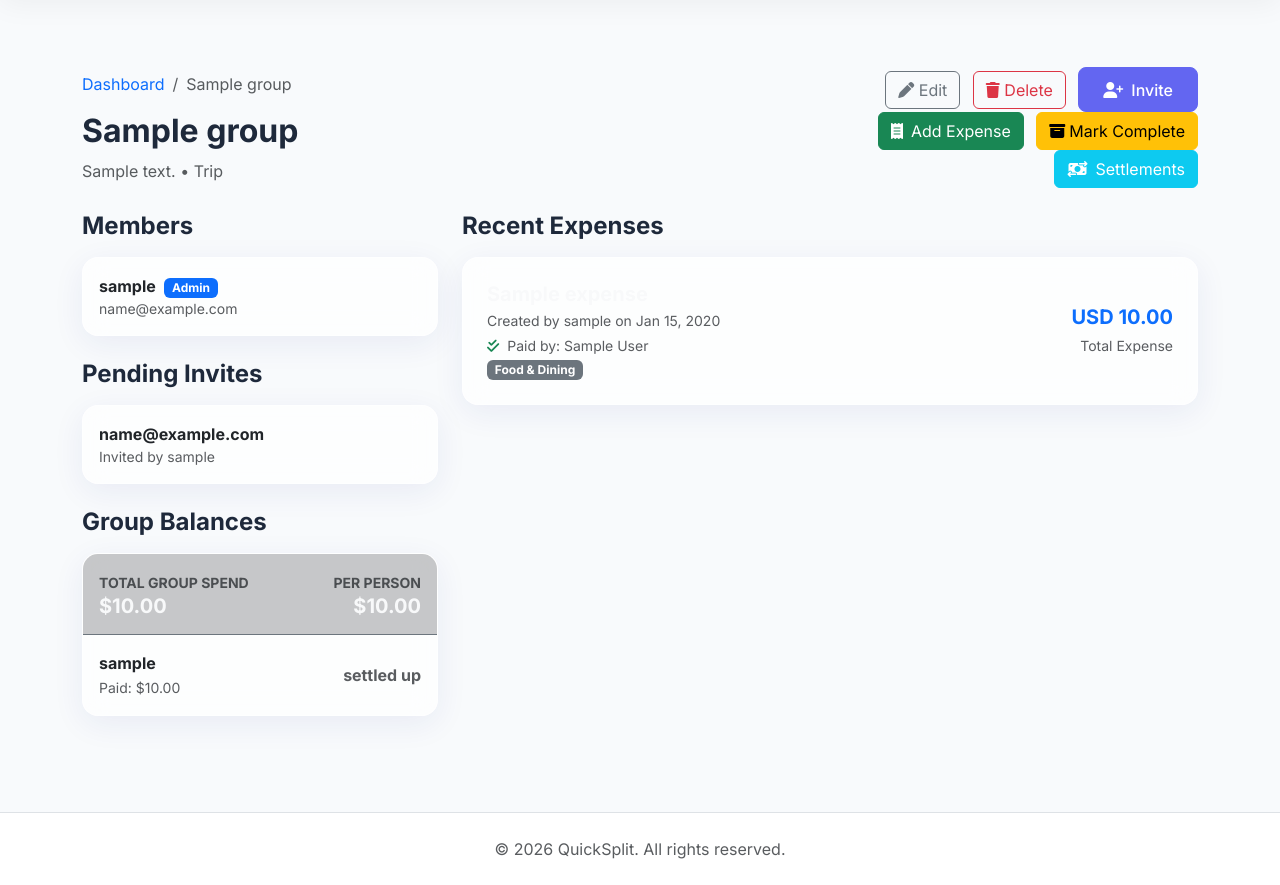
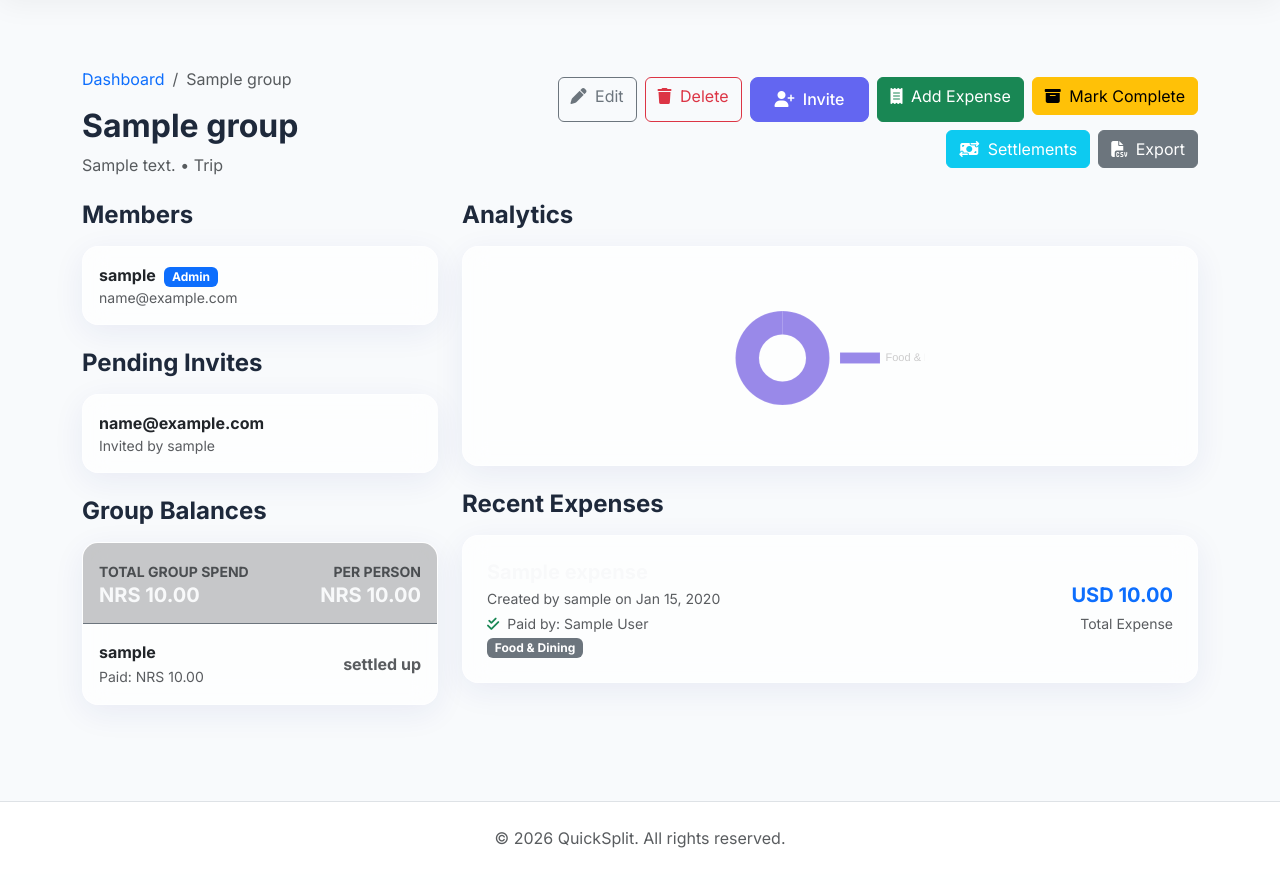
Before and after one commit to sameertech28/QuickSplit, a Django app: page /groups/1/ in a window 1280 px wide. Shown: the part 57-942 px from the top of the page. After the commit the page ends 905 px from the top, so only its background shows below. Run offline with Django 4.2, Linux system fonts and the light colour scheme; a user stored in the database is signed in; tables that the repository leaves empty hold one stand-in row (values such as "Sample post").

Commit message:
feat: update group detail UI with Chart canvas and export buttons

```diff
--- a/templates/groups/group_detail.html
+++ b/templates/groups/group_detail.html
@@ -5,7 +5,7 @@
 {% block content %}
 <div class="container py-5">
     <div class="row mb-4 align-items-center">
-        <div class="col-md-8">
+        <div class="col-lg-5 col-md-12">
             <nav aria-label="breadcrumb">
                 <ol class="breadcrumb">
                     <li class="breadcrumb-item"><a href="{% url 'dashboard' %}" class="text-decoration-none">Dashboard</a></li>
@@ -15,22 +15,25 @@
             <h2 class="fw-bold">{{ group.name }}</h2>
             <p class="text-muted mb-0">{{ group.description|default:"No description" }} &bull; {{ group.get_category_display }}</p>
         </div>
-        <div class="col-md-4 text-md-end mt-3 mt-md-0">
+        <div class="col-lg-7 col-md-12 mt-3 mt-lg-0">
+            <div class="d-flex flex-wrap justify-content-lg-end gap-2">
                 {% if is_admin %}
-            <a href="{% url 'groups:edit' group.pk %}" class="btn btn-outline-secondary me-2"><i class="fa-solid fa-pen"></i> Edit</a>
-            <a href="{% url 'groups:delete' group.pk %}" class="btn btn-outline-danger me-2"><i class="fa-solid fa-trash"></i> Delete</a>
-            <a href="{% url 'groups:invite' group.pk %}" class="btn btn-primary"><i class="fa-solid fa-user-plus me-2"></i>Invite</a>
-            <a href="{% url 'expenses:create' group.pk %}" class="btn btn-success ms-2"><i class="fa-solid fa-receipt me-2"></i>Add Expense</a>
-            <form action="{% url 'groups:archive' group.pk %}" method="post" class="d-inline ms-2">
+                <a href="{% url 'groups:edit' group.pk %}" class="btn btn-outline-secondary"><i class="fa-solid fa-pen me-1"></i> Edit</a>
+                <a href="{% url 'groups:delete' group.pk %}" class="btn btn-outline-danger"><i class="fa-solid fa-trash me-1"></i> Delete</a>
+                <a href="{% url 'groups:invite' group.pk %}" class="btn btn-primary"><i class="fa-solid fa-user-plus me-1"></i> Invite</a>
+                <a href="{% url 'expenses:create' group.pk %}" class="btn btn-success"><i class="fa-solid fa-receipt me-1"></i> Add Expense</a>
+                <form action="{% url 'groups:archive' group.pk %}" method="post" class="m-0">
                     {% csrf_token %}
                     {% if group.is_active %}
-                <button type="submit" class="btn btn-warning" onclick="return confirm('Mark this group as complete and archive it?');"><i class="fa-solid fa-box-archive me-1"></i>Mark Complete</button>
+                    <button type="submit" class="btn btn-warning" onclick="return confirm('Mark this group as complete and archive it?');"><i class="fa-solid fa-box-archive me-1"></i> Mark Complete</button>
                     {% else %}
-                <button type="submit" class="btn btn-outline-success" onclick="return confirm('Restore this group to active?');"><i class="fa-solid fa-rotate-left me-1"></i>Restore</button>
+                    <button type="submit" class="btn btn-outline-success" onclick="return confirm('Restore this group to active?');"><i class="fa-solid fa-rotate-left me-1"></i> Restore</button>
                     {% endif %}
                 </form>
                 {% endif %}
-            <a href="{% url 'settlements:list' group.pk %}" class="btn btn-info ms-2 text-white"><i class="fa-solid fa-money-bill-transfer me-2"></i>Settlements</a>
+                <a href="{% url 'settlements:list' group.pk %}" class="btn btn-info text-white"><i class="fa-solid fa-money-bill-transfer me-1"></i> Settlements</a>
+                <a href="{% url 'groups:export_csv' group.pk %}" class="btn btn-secondary text-white"><i class="fa-solid fa-file-csv me-1"></i> Export</a>
+            </div>
         </div>
     </div>
 
@@ -78,11 +81,11 @@
                 <div class="p-3 border-bottom border-secondary bg-dark bg-opacity-25 d-flex justify-content-between align-items-center">
                     <div>
                         <small class="text-muted text-uppercase fw-bold">Total Group Spend</small>
-                        <h5 class="fw-bold mb-0 text-light">${{ total_group_spend }}</h5>
+                        <h5 class="fw-bold mb-0 text-light">NRS {{ total_group_spend }}</h5>
                     </div>
                     <div class="text-end">
                         <small class="text-muted text-uppercase fw-bold">Per Person</small>
-                        <h5 class="fw-bold mb-0 text-light">${{ share_per_person }}</h5>
+                        <h5 class="fw-bold mb-0 text-light">NRS {{ share_per_person }}</h5>
                     </div>
                 </div>
                 <ul class="list-group list-group-flush">
@@ -90,13 +93,13 @@
                         <li class="list-group-item p-3 bg-transparent d-flex justify-content-between align-items-center">
                             <div>
                                 <span class="fw-bold d-block">{{ balance_data.display_name }}</span>
-                                <small class="text-muted">Paid: ${{ balance_data.total_paid }}</small>
+                                <small class="text-muted">Paid: NRS {{ balance_data.total_paid }}</small>
                             </div>
                             <div class="text-end">
                                 {% if balance_data.balance > 0 %}
-                                    <span class="text-success fw-bold d-block">gets back ${{ balance_data.balance }}</span>
+                                    <span class="text-success fw-bold d-block">gets back NRS {{ balance_data.balance }}</span>
                                 {% elif balance_data.balance < 0 %}
-                                    <span class="text-danger fw-bold d-block">owes ${{ balance_data.abs_balance }}</span>
+                                    <span class="text-danger fw-bold d-block">owes NRS {{ balance_data.abs_balance }}</span>
                                 {% else %}
                                     <span class="text-muted fw-bold d-block">settled up</span>
                                 {% endif %}
@@ -114,7 +117,7 @@
                         <li class="list-group-item p-3 bg-transparent d-flex flex-column gap-2">
                             <div class="d-flex justify-content-between align-items-center">
                                 <span class="fw-bold">{{ suggestion.from_name }} <i class="fa-solid fa-arrow-right mx-1 text-muted"></i> {{ suggestion.to_name }}</span>
-                                <span class="fw-bold text-warning">${{ suggestion.amount }}</span>
+                                <span class="fw-bold text-warning">NRS {{ suggestion.amount }}</span>
                             </div>
                             {% if request.user.id == suggestion.from_user.id %}
                                 <a href="{% url 'settlements:create' group.pk %}?to_user={{ suggestion.to_user.id }}&amount={{ suggestion.amount }}" class="btn btn-sm btn-primary w-100 mt-1">Pay Now</a>
@@ -128,6 +131,17 @@
 
         <!-- Expenses Column -->
         <div class="col-md-8">
+            <h4 class="fw-bold mb-3">Analytics</h4>
+            <div class="glass-card p-3 mb-4" style="max-height: 220px;">
+                <div style="max-height: 190px; display: flex; justify-content: center;">
+                    <canvas id="categoryChart"></canvas>
+                </div>
+                <div id="chartEmptyState" class="text-center py-3 d-none">
+                    <i class="fa-solid fa-chart-pie fa-2x mb-2 text-muted"></i>
+                    <p class="text-muted small mb-0">No analytics data yet. Add expenses to see spending breakdown.</p>
+                </div>
+            </div>
+
             <h4 class="fw-bold mb-3">Recent Expenses</h4>
             <div class="glass-card p-0 overflow-hidden">
                 <ul class="list-group list-group-flush">
@@ -163,4 +177,55 @@
         </div>
     </div>
 </div>
+</div>
 {% endblock %}
+
+{% block extra_js %}
+<script src="https://cdn.jsdelivr.net/npm/chart.js"></script>
+<script>
+    document.addEventListener('DOMContentLoaded', function() {
+        const ctx = document.getElementById('categoryChart');
+        const emptyState = document.getElementById('chartEmptyState');
+        if (!ctx) return;
+
+        const labels = {{ chart_labels|safe|default:"[]" }};
+        const data = {{ chart_data|safe|default:"[]" }};
+
+        if (labels.length > 0 && data.length > 0) {
+            ctx.style.display = 'block';
+            emptyState.classList.add('d-none');
+            new Chart(ctx, {
+                type: 'doughnut',
+                data: {
+                    labels: labels,
+                    datasets: [{
+                        label: 'Spending by Category',
+                        data: data,
+                        backgroundColor: [
+                            'rgba(110, 87, 224, 0.7)',
+                            'rgba(255, 99, 132, 0.7)',
+                            'rgba(54, 162, 235, 0.7)',
+                            'rgba(255, 206, 86, 0.7)',
+                            'rgba(75, 192, 192, 0.7)',
+                            'rgba(153, 102, 255, 0.7)',
+                            'rgba(255, 159, 64, 0.7)'
+                        ],
+                        borderColor: 'rgba(255, 255, 255, 0.1)',
+                        borderWidth: 1
+                    }]
+                },
+                options: {
+                    responsive: true,
+                    maintainAspectRatio: true,
+                    plugins: {
+                        legend: { position: 'right', labels: { color: '#ccc', font: { size: 11 } } }
+                    }
+                }
+            });
+        } else {
+            ctx.style.display = 'none';
+            emptyState.classList.remove('d-none');
+        }
+    });
+</script>
+{% endblock %}
```
Lines whose indentation alone changed are shown as unchanged.
